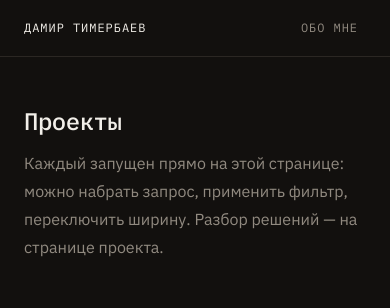
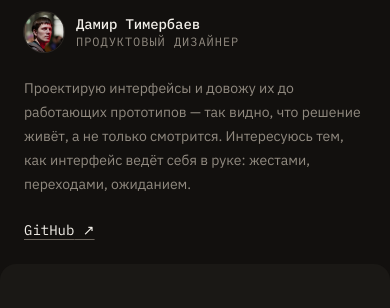
Before and after one commit to timerbaevdamir/Portfolio, a React (Vite) app: page / in a window 390 px wide. Shown: the top 308 px of the page. Built offline with nearby package versions, Linux system fonts and the light colour scheme; grey boxes are pictures that could not be loaded.

Commit message:
Pin the phone header, let the sheet slide beneath it

```diff
--- a/src/pages/Home.tsx
+++ b/src/pages/Home.tsx
@@ -1,5 +1,4 @@
-import { useState } from "react"
-import { cn } from "@/lib/cn"
+import { useEffect, useRef, useState } from "react"
 import { SITE } from "@/data/site"
 import { PROJECTS } from "@/data/projects"
 import { Thumb } from "@/ui/Thumb"
@@ -12,27 +11,37 @@ import { useNavigate } from "@/lib/router"
  * be true of every screen — a name, what the person does, how to reach them —
  * so the work can scroll past it without the reader losing whose work it is.
  *
- * On a phone there is no room for two columns, so it becomes a panel the reader
- * opens. Same content, same state; the difference is only whether both fit at
- * once — which is how the project page treats its notes, and one rule is easier
- * to learn than two.
+ * On a phone the column becomes a pocket above the work, borrowing the
+ * seller-portal pattern: the header — avatar and name — is pinned and never
+ * reached by scrolling, the rest of the column sits still beneath it, and the
+ * sheet of projects slides up over that rest, tucking itself under the
+ * header. Same content, rearranged for a screen with no room beside.
  */
 export function Home() {
   const navigate = useNavigate()
-  const [about, setAbout] = useState(false)
+
+  // The sheet begins below the pocket at rest, so it needs a spacer as tall
+  // as the pocket's contents. Measured rather than guessed: the about text
+  // and the experience list wrap differently at every width.
+  const pocketRef = useRef<HTMLDivElement>(null)
+  const [pocketHeight, setPocketHeight] = useState(0)
+
+  useEffect(() => {
+    const el = pocketRef.current
+    if (!el) return
+    // `contentRect` of a ResizeObserver entry excludes padding, and the
+    // spacer must stand in for the whole pocket, hem included.
+    const ro = new ResizeObserver(() => {
+      setPocketHeight(el.getBoundingClientRect().height)
+    })
+    ro.observe(el)
+    return () => ro.disconnect()
+  }, [])
 
   return (
     <div className="flex h-full min-h-0">
-      <aside
-        className={cn(
-          "w-full shrink-0 flex-col justify-between gap-10 overflow-y-auto p-6 lg:w-[340px] lg:border-r lg:border-rule lg:p-10",
-          // Chosen, not overridden: two display classes on one element would be
-          // settled by stylesheet order, since `cn` joins without merging.
-          about ? "flex" : "hidden lg:flex",
-        )}
-      >
+      <aside className="hidden w-[340px] shrink-0 flex-col justify-between gap-10 overflow-y-auto p-6 lg:flex lg:p-10">
         <div className="flex flex-col gap-8">
-          <div className="flex items-start justify-between gap-4">
           <div className="flex flex-col gap-4">
             {SITE.avatar && (
               <img
@@ -55,15 +64,6 @@ export function Home() {
               </span>
               <span className="label">{SITE.role}</span>
             </div>
-            </div>
-            <button
-              type="button"
-              onClick={() => setAbout(false)}
-              aria-label="Закрыть"
-              className="label -mr-2 -mt-1 px-2 py-1 transition-colors hover:text-ink lg:hidden"
-            >
-              ✕
-            </button>
           </div>
 
           <p className="text-sm leading-6 text-muted">{SITE.about}</p>
@@ -99,26 +99,86 @@ export function Home() {
         </nav>
       </aside>
 
-      <main
-        className={cn(
-          "scroll-area min-h-0 flex-1 overflow-y-auto",
-          about && "hidden lg:block",
+      <main className="relative min-h-0 flex-1 overflow-hidden lg:my-2 lg:mr-2 lg:rounded-2xl lg:bg-raised">
+        {/* The pocket header, pinned: the sheet rises to its lower edge and
+            no further, so the avatar and name are always on screen. */}
+        <div className="absolute inset-x-0 top-0 z-20 flex items-center gap-3 px-6 pb-3 pt-3 lg:hidden">
+          {SITE.avatar && (
+            <img
+              src={SITE.avatar}
+              alt=""
+              width={40}
+              height={40}
+              className="size-10 rounded-full object-cover ring-1 ring-rule"
+              onError={(event) => {
+                event.currentTarget.style.display = "none"
+              }}
+            />
           )}
-      >
-        {/* The masthead a phone needs, since the column carrying it is put
-            away. Absent from wide screens, where the column is right there. */}
-        <div className="flex items-center justify-between border-b border-rule px-6 py-4 lg:hidden">
-          <span className="label text-ink">{SITE.name}</span>
-          <button
-            type="button"
-            onClick={() => setAbout(true)}
-            className="label px-2 py-1 transition-colors hover:text-ink"
-          >
-            Обо мне
-          </button>
+          <div className="flex flex-col">
+            <span className="font-mono text-sm font-medium tracking-[-0.01em] text-ink">
+              {SITE.name}
+            </span>
+            <span className="label">{SITE.role}</span>
+          </div>
         </div>
 
-        <div className="mx-auto w-full max-w-4xl px-6 pb-24 lg:px-10">
+        {/* The rest of the column, standing still under the header. The
+            sheet of projects slides up over it as the reader scrolls. */}
+        <div
+          ref={pocketRef}
+          className="absolute inset-x-0 top-16 z-0 flex flex-col gap-6 px-6 pb-6 pt-3 lg:hidden"
+        >
+          <p className="text-sm leading-6 text-muted">{SITE.about}</p>
+
+          {SITE.experience.length > 0 && (
+            <section className="flex flex-col gap-3">
+              <h2 className="label">Опыт</h2>
+              <ul className="flex flex-col gap-3">
+                {SITE.experience.map((item) => (
+                  <li key={item.period + item.place} className="flex flex-col gap-0.5">
+                    <span className="label text-faint">{item.period}</span>
+                    <span className="text-sm leading-5 text-ink">{item.place}</span>
+                    <span className="text-sm leading-5 text-muted">{item.role}</span>
+                  </li>
+                ))}
+              </ul>
+            </section>
+          )}
+
+          <nav className="flex flex-col items-start gap-2">
+            {SITE.links.map((link) => (
+              <a
+                key={link.href}
+                href={link.href}
+                target="_blank"
+                rel="noreferrer"
+                className="link font-mono text-sm"
+              >
+                {link.label} ↗
+              </a>
+            ))}
+          </nav>
+        </div>
+
+        {/* The work itself. It scrolls over the pocket's contents and under
+            the header: `top-16` is the header's hem, the boundary the sheet
+            cannot cross. The panel's own rounded top is the hem the tiles
+            disappear under — through the corners the pocket still peeks.
+            The panel is the scroller at every width: on a phone it sits
+            below the header, on a wide screen it fills the sheet entirely,
+            and `main` only clips. */}
+        <div className="scroll-area absolute inset-x-0 bottom-0 top-16 z-10 overflow-y-auto rounded-t-2xl lg:top-0 lg:rounded-none">
+          {/* Keeps the sheet below the pocket at rest; see-through and
+              click-through, so the column beneath stays readable and its
+              links stay tappable. */}
+          <div
+            aria-hidden
+            className="pointer-events-none lg:hidden"
+            style={{ height: pocketHeight }}
+          />
+
+          <div className="mx-auto w-full max-w-4xl rounded-t-2xl bg-raised px-6 pb-24 lg:rounded-none lg:bg-transparent lg:px-10">
             {/* A heading over the work, not a hero above it. The column on the
                 left already says whose work this is, and the tiles say better
                 than a sentence can what the work is — so this stays a label and
@@ -159,6 +219,7 @@ export function Home() {
               ))}
             </ul>
           </div>
+        </div>
       </main>
     </div>
   )
```
Lines whose indentation alone changed are shown as unchanged.
